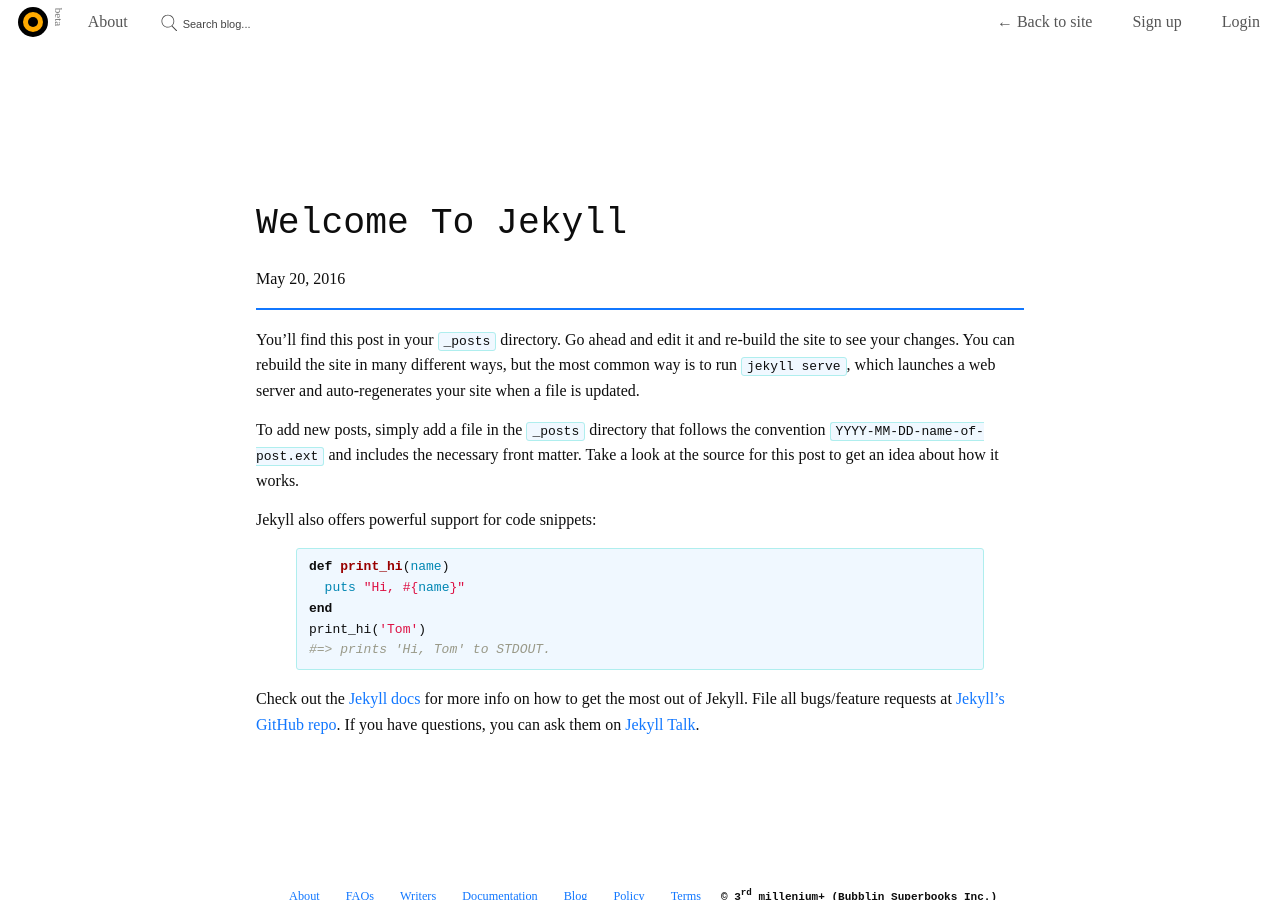
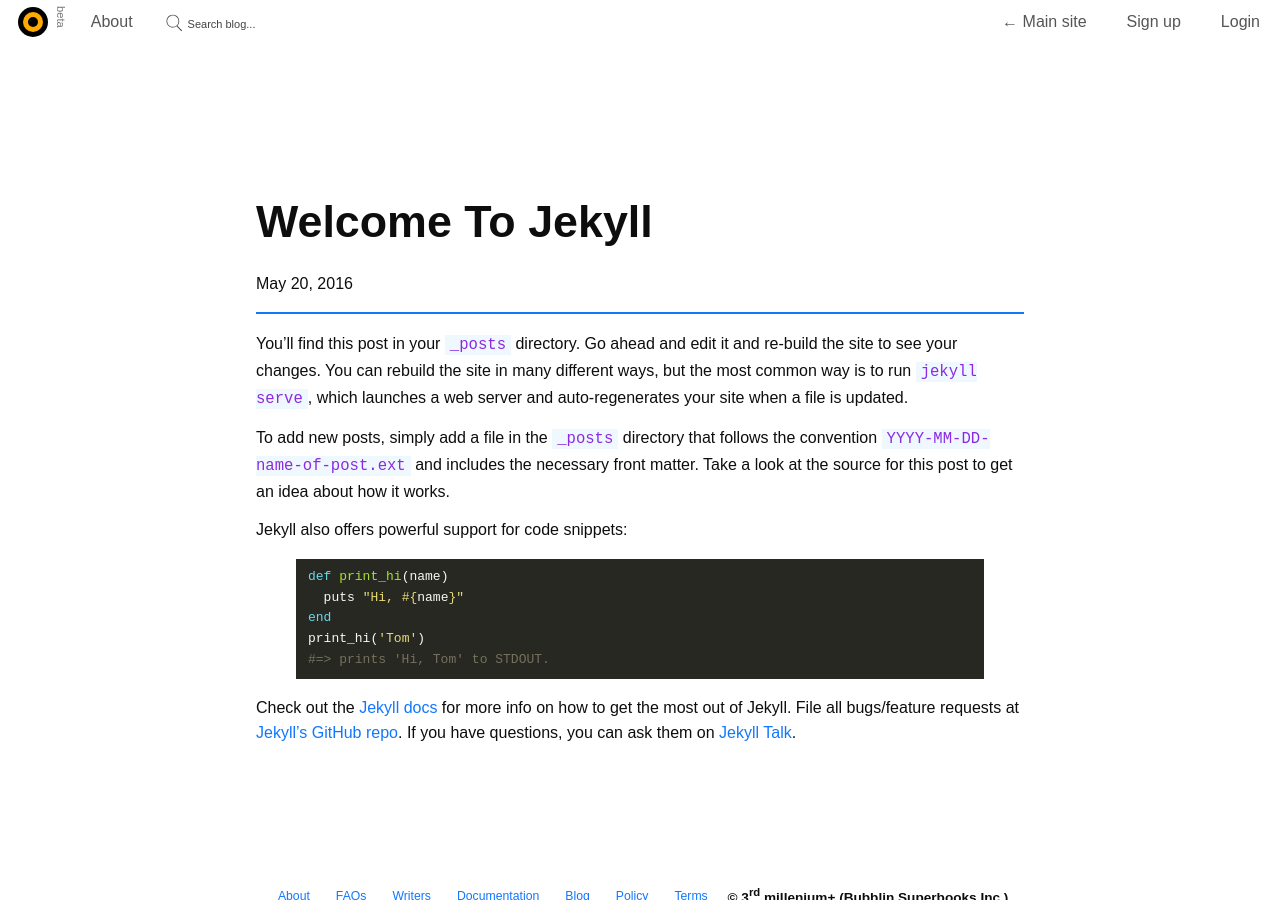
Before and after one commit to bookiza/bubblin-jekyll, a Jekyll site: the page built from _posts/2016-05-20-welcome-to-jekyll.md, in a window 1280 px wide and 900 px high. Built offline with Jekyll 4.4.1, drawn with Linux system fonts in a browser that asks for light colours.

Commit message:
Using a better pigments to reveal code, migrating away from serif fonts because of vertical stress

```diff
--- a/_includes/header.html
+++ b/_includes/header.html
@@ -18,7 +18,7 @@
 
         <ul class="horizontal-list right navi-menu">
             <li>
-                <a href="https://bubblin.io"> ← Back to site </a>
+                <a href="https://bubblin.io"> ← Main site </a>
             </li>
 
             <li class="hide-on-mobiles">
--- a/_sass/scss/_reusable.scss
+++ b/_sass/scss/_reusable.scss
@@ -25,7 +25,7 @@ html {
 body {
     color: rgba(0, 0, 0, 0.95);
     margin: 0;
-    font-family: 'EB Garamond', serif;
+    font-family: 'Assistant', sans-serif;
     font-smooth: always;
     -webkit-font-smoothing: subpixel-antialiased;
     text-rendering: optimizelegibility;
@@ -59,17 +59,14 @@ h4,
 h5,
 h6 {
     margin: 0;
-    font-family: monospace;
 }
 
 h1 {
     font-size: 280%;
-    font-weight: normal;
 }
 
 h2 {
     font-size: 200%;
-    font-weight: normal;
 }
 
 h3 {
@@ -134,16 +131,11 @@ img {
 
 /* Code formatting */
 
-pre,
-code {
-    border: 1px solid paleturquoise;
-    border-radius: 3px;
-    background-color: aliceblue;
-}
 
 code {
     padding: 1px 5px;
 }
+
 
 pre {
     padding: 8px 12px;
--- a/_sass/scss/_syntax-highlighting.scss
+++ b/_sass/scss/_syntax-highlighting.scss
@@ -1,202 +1,131 @@
-/**
- * Syntax highlighting styles
- */
-
 .highlight {
-    background: #fff;
-    .highlighter-rouge & {
-        background: aliceblue;
+  pre, .hll {
+    background-color: #272822;
   }
   .c {
-        color: #998;
-        font-style: italic
-    } // Comment
+    color: #75715e;
+  }
   .err {
-        color: #a61717;
-        background-color: #e3d2d2
-    } // Error
+    color: #960050;
+    background-color: #1e0010;
+  }
   .k {
-        font-weight: bold
-    } // Keyword
+    color: #66d9ef;
+  }
+  .l {
+    color: #ae81ff;
+  }
+  .n {
+    color: #f8f8f2;
+  }
   .o {
-        font-weight: bold
-    } // Operator
-    .cm {
-        color: #998;
-        font-style: italic
-    } // Comment.Multiline
-    .cp {
-        color: #999;
-        font-weight: bold
-    } // Comment.Preproc
-    .c1 {
-        color: #998;
-        font-style: italic
-    } // Comment.Single
-    .cs {
-        color: #999;
+    color: #f92672;
+  }
+  .p {
+    color: #f8f8f2;
+  }
+  .cm, .cp, .c1, .cs {
+    color: #75715e;
+  }
+  .ge {
+    font-style: italic;
+  }
+  .gs {
     font-weight: bold;
-        font-style: italic
-    } // Comment.Special
+  }
+  .kc, .kd {
+    color: #66d9ef;
+  }
+  .kn {
+    color: #f92672;
+  }
+  .kp, .kr, .kt {
+    color: #66d9ef;
+  }
+  .ld {
+    color: #e6db74;
+  }
+  .m {
+    color: #ae81ff;
+  }
+  .s {
+    color: #e6db74;
+  }
+  .na {
+    color: #a6e22e;
+  }
+  .nb {
+    color: #f8f8f2;
+  }
+  .nc {
+    color: #a6e22e;
+  }
+  .no {
+    color: #66d9ef;
+  }
+  .nd {
+    color: #a6e22e;
+  }
+  .ni {
+    color: #f8f8f2;
+  }
+  .ne, .nf {
+    color: #a6e22e;
+  }
+  .nl, .nn {
+    color: #f8f8f2;
+  }
+  .nx {
+    color: #a6e22e;
+  }
+  .py {
+    color: #f8f8f2;
+  }
+  .nt {
+    color: #f92672;
+  }
+  .nv {
+    color: #f8f8f2;
+  }
+  .ow {
+    color: #f92672;
+  }
+  .w {
+    color: #f8f8f2;
+  }
+  .mf, .mh, .mi, .mo {
+    color: #ae81ff;
+  }
+  .sb, .sc, .sd, .s2 {
+    color: #e6db74;
+  }
+  .se {
+    color: #ae81ff;
+  }
+  .sh, .si, .sx, .sr, .s1, .ss {
+    color: #e6db74;
+  }
+  .bp, .vc, .vg, .vi {
+    color: #f8f8f2;
+  }
+  .il {
+    color: #ae81ff;
+  }
+  .gh {}
+  .gu {
+    color: #75715e;
+  }
   .gd {
-        color: #000;
-        background-color: #fdd
-    } // Generic.Deleted
-    .gd .x {
-        color: #000;
-        background-color: #faa
-    } // Generic.Deleted.Specific
-    .ge {
-        font-style: italic
-    } // Generic.Emph
-    .gr {
-        color: #a00
-    } // Generic.Error
-    .gh {
-        color: #999
-    } // Generic.Heading
+    color: #f92672;
+  }
   .gi {
-        color: #000;
-        background-color: #dfd
-    } // Generic.Inserted
-    .gi .x {
-        color: #000;
-        background-color: #afa
-    } // Generic.Inserted.Specific
-    .go {
-        color: #888
-    } // Generic.Output
-    .gp {
-        color: #555
-    } // Generic.Prompt
-    .gs {
-        font-weight: bold
-    } // Generic.Strong
-    .gu {
-        color: #aaa
-    } // Generic.Subheading
-    .gt {
-        color: #a00
-    } // Generic.Traceback
-    .kc {
-        font-weight: bold
-    } // Keyword.Constant
-    .kd {
-        font-weight: bold
-    } // Keyword.Declaration
-    .kp {
-        font-weight: bold
-    } // Keyword.Pseudo
-    .kr {
-        font-weight: bold
-    } // Keyword.Reserved
-    .kt {
-        color: #458;
-        font-weight: bold
-    } // Keyword.Type
-    .m {
-        color: #099
-    } // Literal.Number
-    .s {
-        color: #d14
-    } // Literal.String
-    .na {
-        color: #008080
-    } // Name.Attribute
-    .nb {
-        color: #0086B3
-    } // Name.Builtin
-    .nc {
-        color: #458;
-        font-weight: bold
-    } // Name.Class
-    .no {
-        color: #008080
-    } // Name.Constant
-    .ni {
-        color: #800080
-    } // Name.Entity
-    .ne {
-        color: #900;
-        font-weight: bold
-    } // Name.Exception
-    .nf {
-        color: #900;
-        font-weight: bold
-    } // Name.Function
-    .nn {
-        color: #555
-    } // Name.Namespace
-    .nt {
-        color: #000080
-    } // Name.Tag
-    .nv {
-        color: #008080
-    } // Name.Variable
-    .ow {
-        font-weight: bold
-    } // Operator.Word
-    .w {
-        color: #bbb
-    } // Text.Whitespace
-    .mf {
-        color: #099
-    } // Literal.Number.Float
-    .mh {
-        color: #099
-    } // Literal.Number.Hex
-    .mi {
-        color: #099
-    } // Literal.Number.Integer
-    .mo {
-        color: #099
-    } // Literal.Number.Oct
-    .sb {
-        color: #d14
-    } // Literal.String.Backtick
-    .sc {
-        color: #d14
-    } // Literal.String.Char
-    .sd {
-        color: #d14
-    } // Literal.String.Doc
-    .s2 {
-        color: #d14
-    } // Literal.String.Double
-    .se {
-        color: #d14
-    } // Literal.String.Escape
-    .sh {
-        color: #d14
-    } // Literal.String.Heredoc
-    .si {
-        color: #d14
-    } // Literal.String.Interpol
-    .sx {
-        color: #d14
-    } // Literal.String.Other
-    .sr {
-        color: #009926
-    } // Literal.String.Regex
-    .s1 {
-        color: #d14
-    } // Literal.String.Single
-    .ss {
-        color: #990073
-    } // Literal.String.Symbol
-    .bp {
-        color: #999
-    } // Name.Builtin.Pseudo
-    .vc {
-        color: #008080
-    } // Name.Variable.Class
-    .vg {
-        color: #008080
-    } // Name.Variable.Global
-    .vi {
-        color: #008080
-    } // Name.Variable.Instance
-    .il {
-        color: #099
-    } // Literal.Number.Integer.Long
+    color: #a6e22e;
   }
+}
+
+
+.highlighter-rouge{
+    background: aliceblue;
+    color: blueviolet;
+    font-size: 120%;
+}
```
Also changed, not shown: _posts/2016-05-20-this-post-demonstrates-post-content-styles.md (+2 -2 lines), bubblin-jekyll.gemspec. Lines whose indentation alone changed are shown as unchanged.
